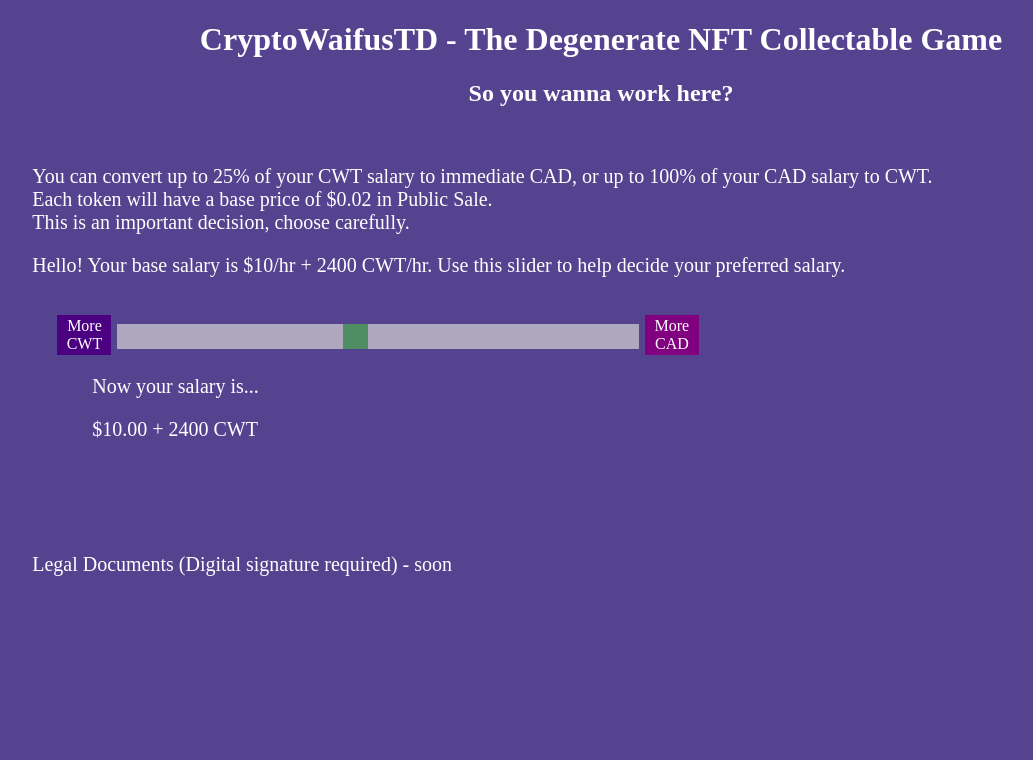
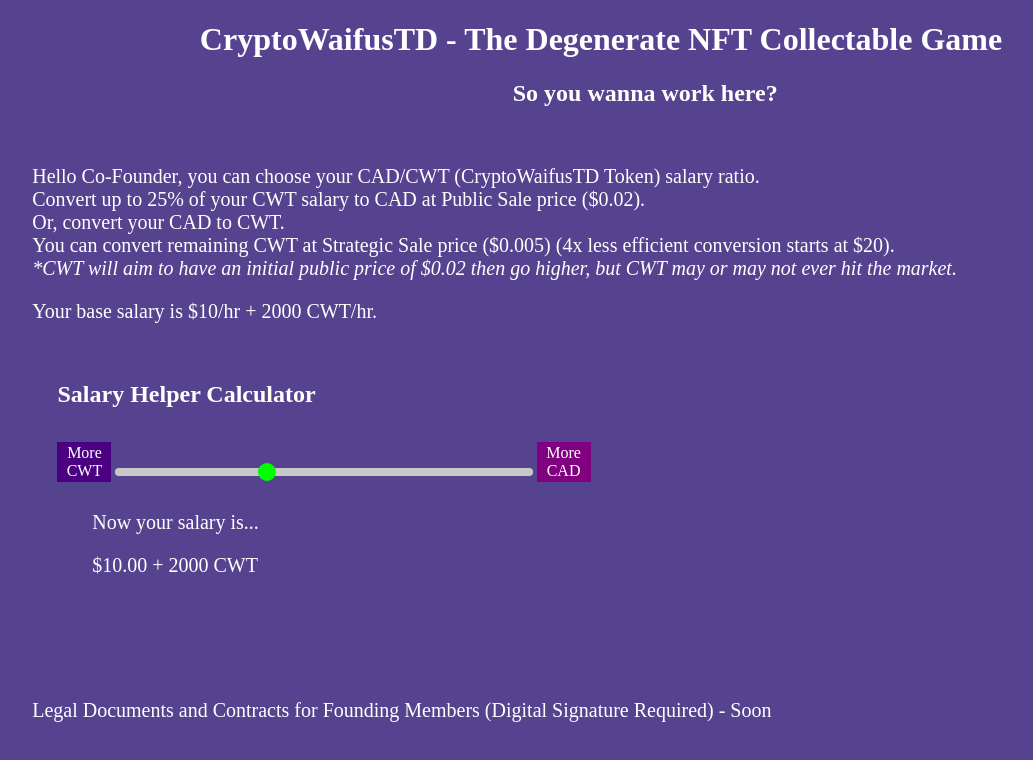
Before and after one commit to CryptoWaifusTDEmployee/CryptoWaifusTDEmployee.github.io, a plain HTML site: page index.html in a window 1280 px wide. Shown: the whole page, without its empty margins (39-1072 px from the left). Drawn offline with Linux system fonts and the light colour scheme.

Commit message:
new rates

```diff
--- a/index.html
+++ b/index.html
@@ -10,35 +10,65 @@
 <h1><center>CryptoWaifusTD - The Degenerate NFT Collectable Game</center></h1>
 <h2><center>So you wanna work here?</center></h2>
 
-<br><p>You can convert up to 25% of your CWT salary to immediate CAD, or up to 100% of your CAD salary to CWT.<br>
-Each token will have a base price of $0.02 in Public Sale.<br>
-This is an important decision, choose carefully.</p>
+<br><p>Hello Co-Founder, you can choose your CAD/CWT (CryptoWaifusTD Token) salary ratio.<br>
+Convert up to 25% of your CWT salary to CAD at Public Sale price ($0.02).<br>
+Or, convert your CAD to CWT.<br>
+You can convert remaining CWT at Strategic Sale price ($0.005) (4x less efficient conversion starts at $20).<br>
+<i>*CWT will aim to have an initial public price of $0.02 then go higher, but CWT may or may not ever hit the market.</i></p>
 
-<p>Hello! Your base salary is $10/hr + 2400 CWT/hr. Use this slider to help decide your preferred salary.</p>
+<p>Your base salary is $10/hr + 2000 CWT/hr.</p>
 <br>
+
+<h2>Salary Helper Calculator</h2>
+
+<style data="test" type="text/css"></style>
 
 <div class="slidecontainer">
   <span class="leftlabel">More CWT</span>
-  <input type="range" min="-10" max="12" value="0" class="slider" id="myRange">
+  <input id="rangeInput" type="range" min="-10" max="18" value="0" class="slider" id="rangeInput">
   <span class="rightlabel">More CAD</span>
   <p>Now your salary is...</p>
-  <p>$<span id="cad"></span>.00 + <span id="cwt"></span> CWT</p>
+  <p>$<span id="cad"></span> + <span id="cwt"></span> CWT</p>
 </div>
 
 <br><br><br><br>
-<p>Legal Documents (Digital signature required) - soon</p>
+<p>Legal Documents and Contracts for Founding Members (Digital Signature Required) - Soon</p>
 
 <script>
-	var slider = document.getElementById("myRange");
+	var slider = document.getElementById("rangeInput");
 	var cadoutput = document.getElementById("cad");
 	var cwtoutput = document.getElementById("cwt");
-	cadoutput.innerHTML = 10;
-	cwtoutput.innerHTML = 2400;
+	cadoutput.innerHTML = Number(10).toFixed(2);
+	cwtoutput.innerHTML = 2000;
 
 	slider.oninput = function() {
-	  cadoutput.innerHTML = Number(this.value)+10;
-	  cwtoutput.innerHTML = Number(2400-(this.value*50));
+	  cadoutput.innerHTML = Number((this.value*1.0)+10).toFixed(2);
+	  cwtoutput.innerHTML = Number(2000-(this.value*50));
+	  if (Number(this.value) > 10 && Number(this.value) < 18) {
+		//cadoutput.innerHTML = Number((this.value*0.25)+17.5).toFixed(2);
+		cwtoutput.innerHTML = Number(1500-((this.value-10)*200));
+	  }
+	  else if (Number(this.value) == 18) {
+	    cadoutput.innerHTML = '27.50';
+		cwtoutput.innerHTML = 0;
+	  }
 	}
+
+
+	const range = document.getElementById("rangeInput");
+	var style = document.querySelector('[data="test"]');
+
+	range.addEventListener("input", () => {
+	   const slider_value = range.value;
+	   let thumb_color;
+	   if (slider_value > 10) {
+		   thumb_color = "rgb(255, 0, 0)";
+	   }
+	   else {
+		   thumb_color = "rgb(0, 255, 0)";
+	   }
+	   style.innerHTML = `.slider::-webkit-slider-thumb { background-color: ${thumb_color} !important; } .slider:-moz-range-thumb {  ${thumb_color} !important; }`;
+	});
 </script>
 
 </body>
--- a/styles/styles.css
+++ b/styles/styles.css
@@ -3,36 +3,40 @@
   margin-left: 7%;
 }
 
-.slider {
-  -webkit-appearance: none;
-  width: 75%;
-  height: 25px;
-  background: #d3d3d3;
-  outline: none;
-  opacity: 0.7;
-  -webkit-transition: .2s;
-  transition: opacity .2s;
+h2 {
+  margin-left: 7%;
 }
 
 .slider:hover {
   opacity: 1;
 }
 
-.slider::-webkit-slider-thumb {
-  -webkit-appearance: none;
-  appearance: none;
-  width: 25px;
-  height: 25px;
-  background: #4CAF50;
-  cursor: pointer;
+.slider {
+    width: 60%;
+    margin: 50px auto;
+    -webkit-appearance: none;
+    height: 8px;
+    border-radius: 4px;
+    margin-bottom: 15px;
+    background-color: rgb(200, 200, 200);
 }
 
-.slider::-moz-range-thumb {
-  width: 25px;
-  height: 25px;
-  background: #4CAF50;
-  cursor: pointer;
+.slider::-webkit-slider-thumb {
+   -webkit-appearance: none;
+    width: 18px;
+    height: 18px;
+    border-radius: 10px;
+    background-color: rgb(0, 255, 0);
+    overflow: visible;
+    cursor: pointer;
+    transition: all 0.33s ease;
+
 }
+
+.slidecontainer {
+    transform: translateY(-10px);
+}
+
 
 p {
 	margin-left: 5%;
```
